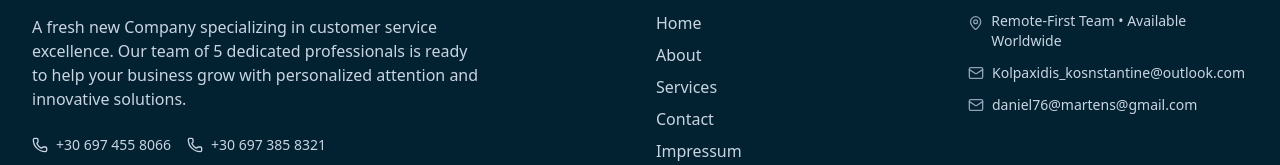
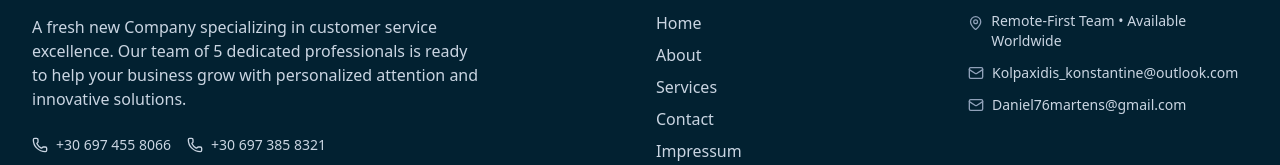
Before and after one commit to Nissmoline/servicetree, a Next.js app: page /impressum in a window 1280 px wide. Shown: the part 1316-1481 px from the top of the page. Built offline with nearby package versions, Linux system fonts and the light colour scheme.

Commit message:
emails fixed

```diff
--- a/src/components/language-provider.jsx
+++ b/src/components/language-provider.jsx
@@ -52,8 +52,8 @@ const translations = {
     "contact.info.address2": "Remote-First Team • Available Worldwide",
     "contact.info.phone": "+30 697 455 8066",
     "contact.info.phone2": "+30 697 385 8321",
-    "contact.info.email": "Kolpaxidis_kosnstantine@outlook.com",
-    "contact.info.email2": "daniel76@martens@gmail.com",
+    "contact.info.email": "Kolpaxidis_konstantine@outlook.com",
+    "contact.info.email2": "Daniel76martens@gmail.com",
     "contact.form.name": "Your Name",
     "contact.form.email": "Email Address",
     "contact.form.company": "Company Name",
@@ -77,7 +77,7 @@ const translations = {
     "impressum.contact.title": "Contact",
     "impressum.contact.phone": "Phone: +30 697 455 8066, +30 697 385 8321 ",
 
-    "impressum.contact.email": "Email: info@servicetreeconsulting.com",
+    "impressum.contact.email": "Email: Kolpaxidis_konstantine@outlook.com",
     "impressum.disclaimer.title": "Disclaimer",
     "impressum.disclaimer.content": "The content of our pages has been created with the greatest care. However, we cannot guarantee the accuracy, completeness and timeliness of the content. As a service provider, we are responsible for our own content on these pages in accordance with general laws. However, we are not obliged to monitor transmitted or stored third-party information or to investigate circumstances that indicate illegal activity. Obligations to remove or block the use of information according to general laws remain unaffected by this. Liability in this regard is only possible from the point in time at which knowledge of a specific legal infringement is obtained. As soon as we become aware of such legal infringements, we will remove this content immediately.",
     "impressum.dataProtection.title": "Data Protection",
@@ -139,8 +139,8 @@ const translations = {
     "contact.info.address": "Remote-First Team • Weltweit verfügbar",
     "contact.info.phone": "+30 697 455 8066",
     "contact.info.phone2": "+30 697 385 8321",
-    "contact.info.email": "Kolpaxidis_kosnstantine@outlook.com",
-    "contact.info.email2": "daniel76@martens@gmail.com",
+    "contact.info.email": "Kolpaxidis_konstantine@outlook.com",
+    "contact.info.email2": "Daniel76martens@gmail.com",
     "contact.form.title": "Erzählen Sie uns von Ihrem Projekt",
     "contact.form.name": "Ihr Name",
     "contact.form.email": "E-Mail-Adresse",
@@ -164,7 +164,7 @@ const translations = {
     "impressum.companyInfo.taxId": "Steuernummer: Demnächst verfügbar",
     "impressum.contact.title": "Kontakt",
     "impressum.contact.phone": "Telefon: +49 (0) 123 456789",
-    "impressum.contact.email": "E-Mail: hallo@servicetreeconsulting.com",
+    "impressum.contact.email": "E-Mail: Kolpaxidis_konstantine@outlook.com",
     "impressum.disclaimer.title": "Haftungsausschluss",
     "impressum.disclaimer.content": "Die Inhalte unserer Seiten wurden mit größter Sorgfalt erstellt. Für die Richtigkeit, Vollständigkeit und Aktualität der Inhalte können wir jedoch keine Gewähr übernehmen. Als Diensteanbieter sind wir gemäß den allgemeinen Gesetzen für eigene Inhalte auf diesen Seiten verantwortlich. Wir sind jedoch nicht verpflichtet, übermittelte oder gespeicherte fremde Informationen zu überwachen oder nach Umständen zu forschen, die auf eine rechtswidrige Tätigkeit hinweisen. Verpflichtungen zur Entfernung oder Sperrung der Nutzung von Informationen nach den allgemeinen Gesetzen bleiben hiervon unberührt. Eine diesbezügliche Haftung ist erst ab dem Zeitpunkt der Kenntnis einer konkreten Rechtsverletzung möglich. Bei Bekanntwerden entsprechender Rechtsverletzungen werden wir diese Inhalte umgehend entfernen.",
     "impressum.dataProtection.title": "Datenschutz",
@@ -226,8 +226,8 @@ const translations = {
     "contact.info.address": "Remote-First Ομάδα • Διαθέσιμοι Παγκοσμίως",
     "contact.info.phone": "+30 697 455 8066",
     "contact.info.phone2": "+30 697 385 8321",
-    "contact.info.email": "Kolpaxidis_kosnstantine@outlook.com",
-    "contact.info.email2": "daniel76@martens@gmail.com",
+    "contact.info.email": "Kolpaxidis_konstantine@outlook.com",
+    "contact.info.email2": "Daniel76martens@gmail.com",
     "contact.form.title": "Πείτε μας για το Έργο σας",
     "contact.form.name": "Το Όνομά σας",
     "contact.form.email": "Διεύθυνση Email",
@@ -251,7 +251,7 @@ const translations = {
     "impressum.companyInfo.taxId": "ΑΦΜ: Σύντομα",
     "impressum.contact.title": "Επικοινωνία",
     "impressum.contact.phone": "Τηλέφωνο: +30 210 123 4567",
-    "impressum.contact.email": "Email: info@servicetreeconsulting.com",
+    "impressum.contact.email": "Email: Kolpaxidis_konstantine@outlook.com",
     "impressum.disclaimer.title": "Αποποίηση Ευθύνης",
     "impressum.disclaimer.content": "Το περιεχόμενο των σελίδων μας έχει δημιουργηθεί με τη μέγιστη δυνατή προσοχή. Ωστόσο, δεν μπορούμε να εγγυηθούμε την ακρίβεια, την πληρότητα και την επικαιρότητα του περιεχομένου. Ως πάροχος υπηρεσιών, είμαστε υπεύθυνοι για το δικό μας περιεχόμενο σε αυτές τις σελίδες σύμφωνα με τους γενικούς νόμους. Ωστόσο, δεν είμαστε υποχρεωμένοι να παρακολουθούμε μεταδιδόμενες ή αποθηκευμένες πληροφορίες τρίτων ή να ερευνούμε περιστάσεις που υποδηλώνουν παράνομη δραστηριότητα. Οι υποχρεώσεις για την αφαίρεση ή τον αποκλεισμό της χρήσης πληροφοριών σύμφωνα με τους γενικούς νόμους παραμένουν ανεπηρέαστες από αυτό. Η ευθύνη σε αυτό το πλαίσιο είναι δυνατή μόνο από τη στιγμή που αποκτάται γνώση μιας συγκεκριμένης νομικής παράβασης. Μόλις λάβουμε γνώση τέτοιων νομικών παραβάσεων, θα αφαιρέσουμε αμέσως αυτό το περιεχόμενο.",
     "impressum.dataProtection.title": "Προστασία Δεδομένων",
```
